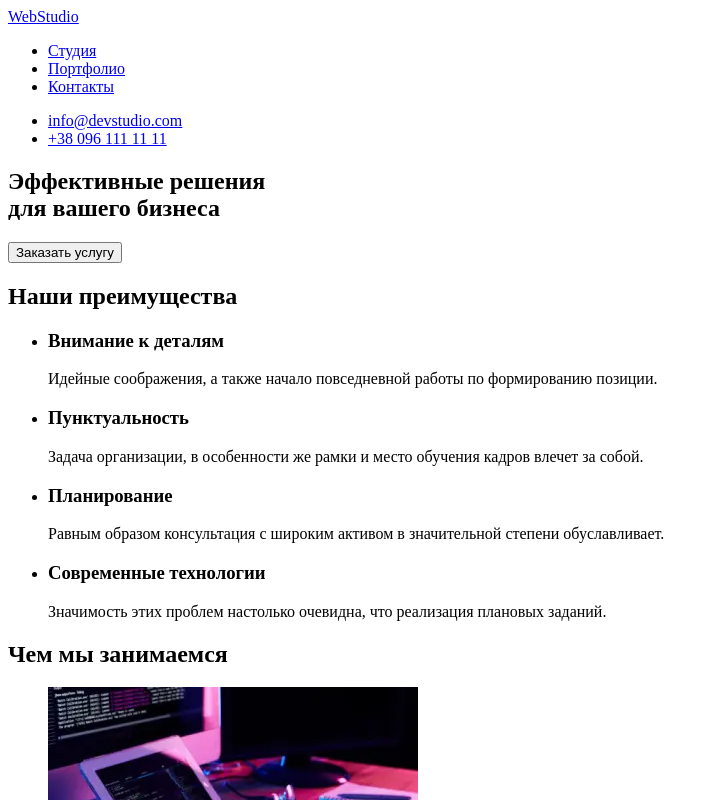
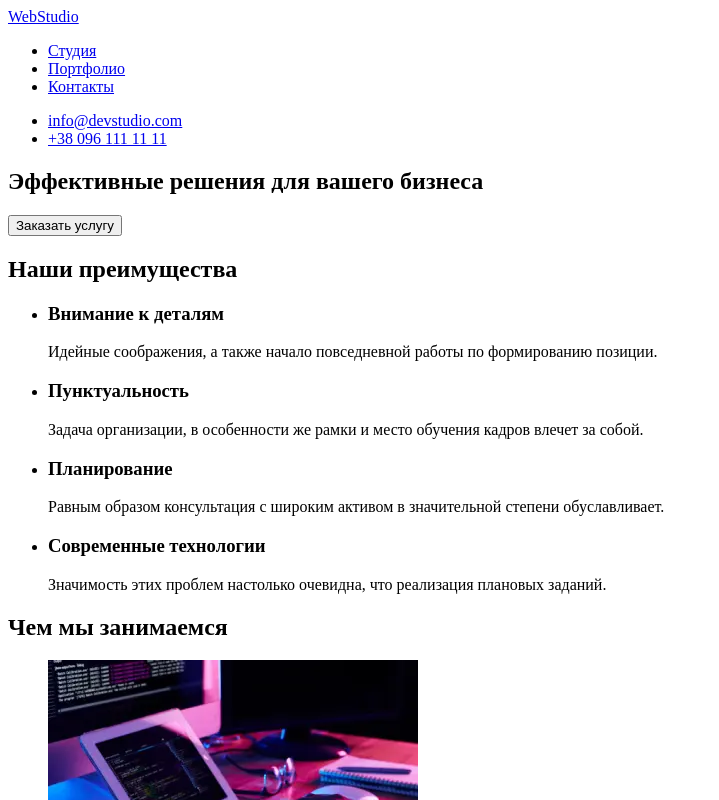
Before and after one commit to PiekharievaK/goit-markup-hw-01, a plain HTML site: page index.html in a window 1280 px wide. Shown: the top 800 px of the page, without its empty margins (0-719 px from the left). Drawn offline with Linux system fonts and the light colour scheme.

Commit message:
Убирает <br>

```diff
--- a/index.html
+++ b/index.html
@@ -29,7 +29,7 @@
 		          <main>
 		<!--Секция герой-->
 		            <section>
-						<h1>Эффективные решения <br> для вашего бизнеса</h1>
+						<h1>Эффективные решения для вашего бизнеса</h1>
 						<button name="button">Заказать услугу</button>
 
 						</section>
```
